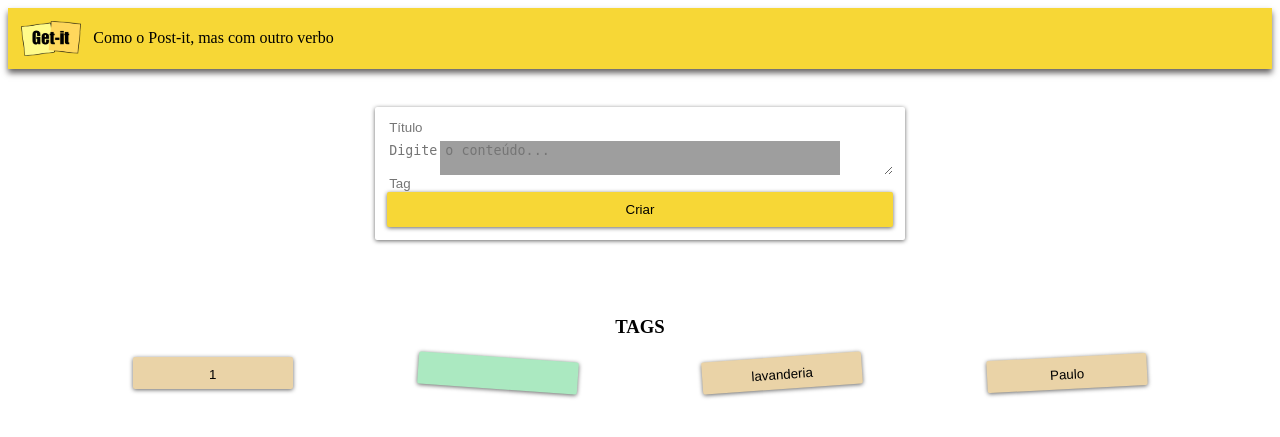
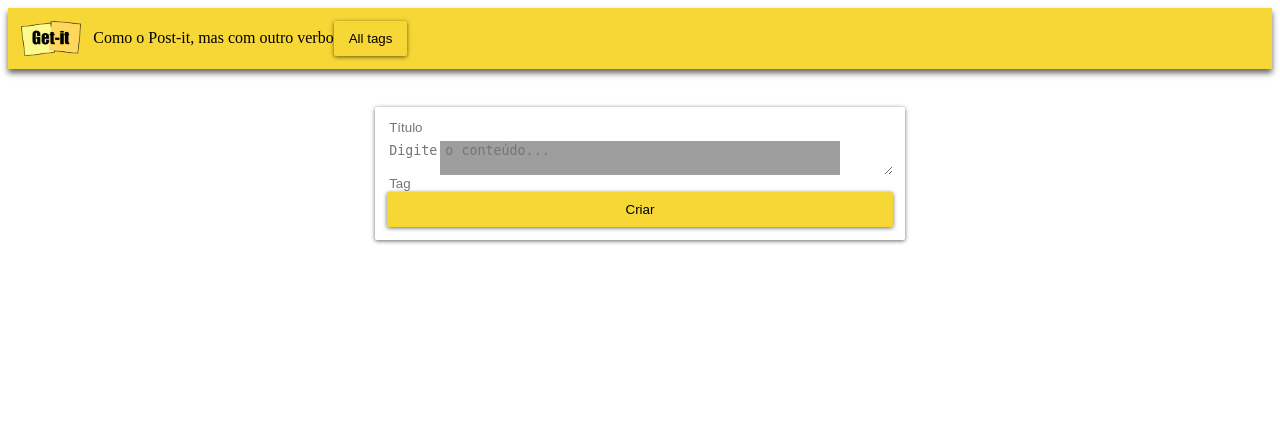
Before and after one commit to pauloschade/tecweb-1B, a Django app: page / in a window 1280 px wide. Shown: the top 437 px of the page. Run offline with Django 3.2, Linux system fonts and the light colour scheme; data comes from the database, SQL or seed files in the repository; data that the repository does not hold is empty; grey boxes are pictures that could not be loaded.

Commit message:
one more page

```diff
--- a/notes/templates/notes/index.html
+++ b/notes/templates/notes/index.html
@@ -5,6 +5,11 @@
 <div class="appbar">
   <img src="{% static 'notes/img/logo-getit.png' %}" class="logo"/>
   <span class="subtitle">Como o Post-it, mas com outro verbo</span>
+  <form method="post" action="all_tags">
+    {% csrf_token %}
+    <button type="submit" class="btn">All tags</button>
+
+  </form>
 </div>
 
 <main class="container">
@@ -54,15 +59,6 @@
     </li>
     {% endfor %}
   </ul>
-  <div class="tag-container">
-    <h3>TAGS</h3>
-    <div class="card-container">
-      {% for tag in tags %}
-      <form class="form-note" method="post" id="get_tag-{{tag.id}}" action="/get_tag">{% csrf_token %}</form>
-      <textarea class="id" name="tag" form="get_tag-{{tag.id}}">{{tag.name}}</textarea>
-      <button class="tag" form="get_tag-{{tag.id}}" formaction="/get_tag">{{tag.name}}</button>
-      {% endfor %}
-    </div>
 </div>
   {% endblock %}
 </main>
--- a/notes/urls.py
+++ b/notes/urls.py
@@ -6,5 +6,6 @@ urlpatterns = [
     path('', views.index, name='index'),
     path('update', views.update, name='update'),
     path('delete', views.delete, name = 'delete'),
-    path('get_tag', views.get_tag, name = 'get_tag')
+    path('get_tag', views.get_tag, name = 'get_tag'),
+    path('all_tags', views.all_tags, name = 'all_tags')
 ]
--- a/notes/views.py
+++ b/notes/views.py
@@ -35,7 +35,7 @@ def update(request):
     else:
         all_notes = Note.objects.all()
         all_tags = Tag.objects.all()
-        return render(request, 'notes/index.html', {'notes': all_notes, 'tags':all_tags})
+        return render(request, 'notes/index.html', {'notes': all_notes})
 
 def delete(request):
     if request.method == 'POST':
@@ -61,3 +61,7 @@ def get_tag(request):
     notes=Note.objects.filter(tag__name=tag)
 
     return render(request, 'notes/tag.html', {'notes': notes, 'tag' : tag})
+
+def all_tags(request):
+    all_tags = Tag.objects.all()
+    return render(request, 'notes/all_tags.html', {'all_tags' : all_tags})
--- /dev/null
+++ b/runtime.txt
@@ -0,0 +1 @@
+python-3.8.5
```
Also changed, not shown: notes/templates/notes/all_tags.html (added, +21 -0 lines).
